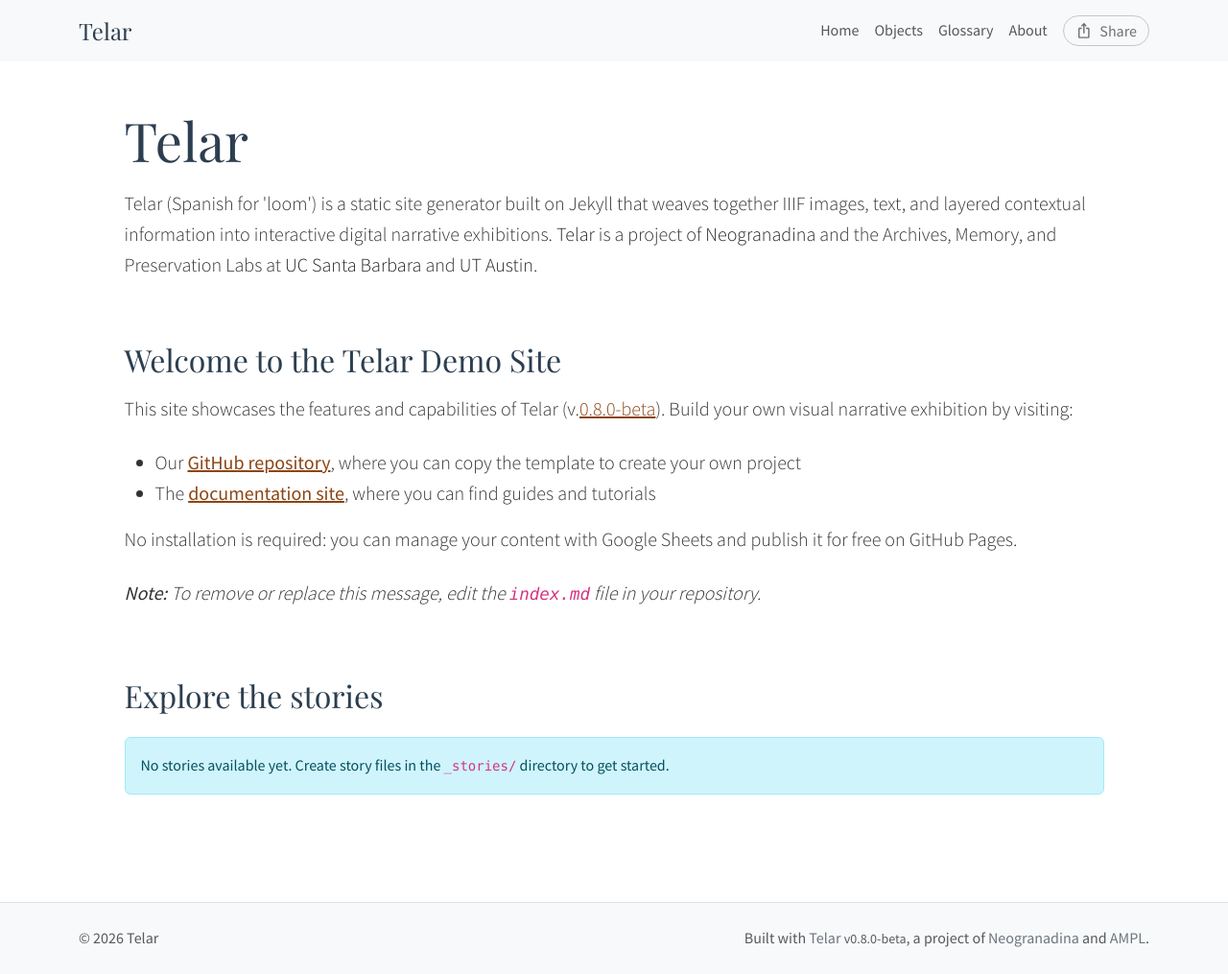
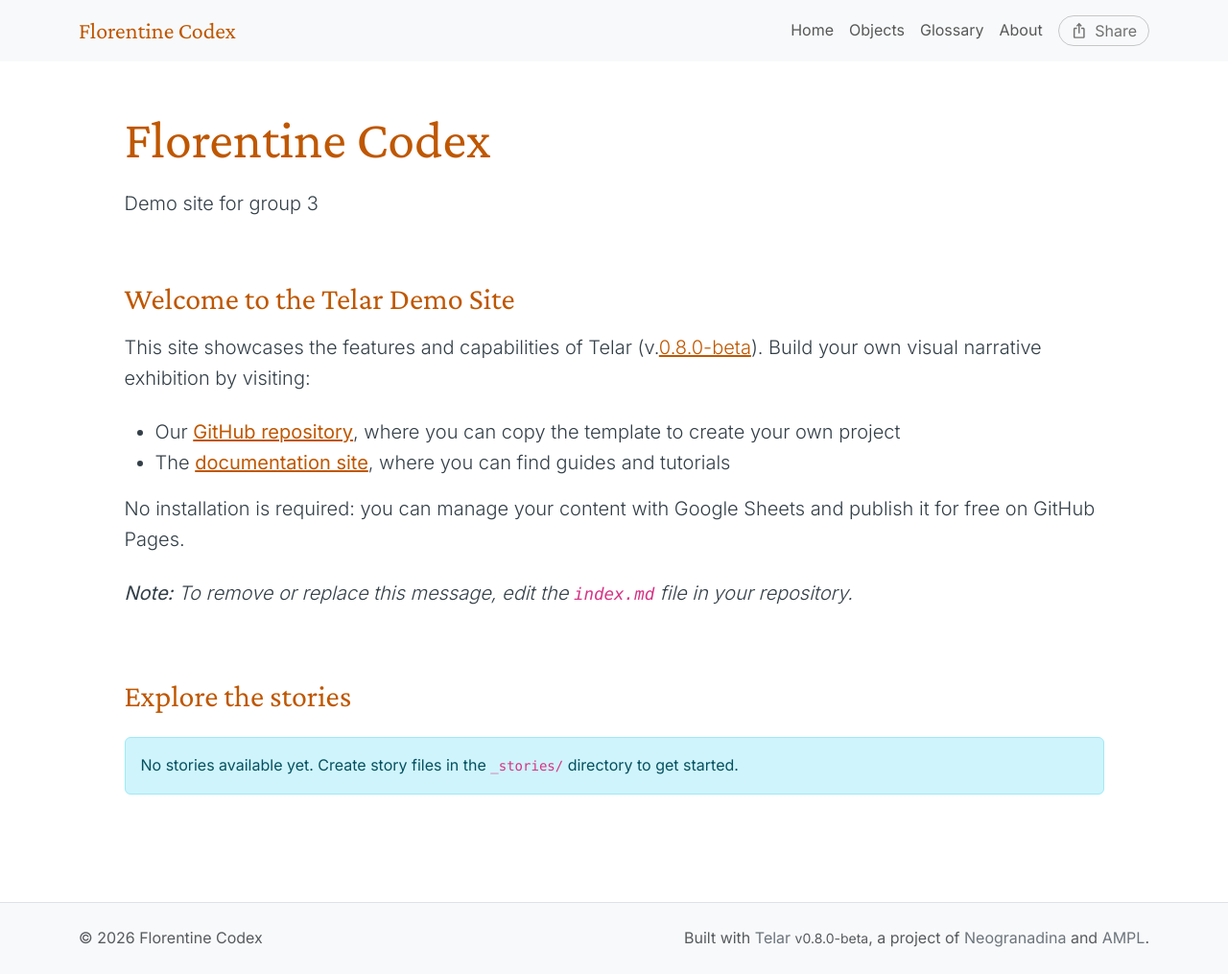
Before and after one commit to joannesyi/group3, a Jekyll site: the page built from index.md, in a window 1280 px wide. Shown: the whole page at 96% size. Built offline with Jekyll 4.4.1, drawn with Linux system fonts in a browser that asks for light colours.

Commit message:
Update _config.yml

```diff
--- a/_config.yml
+++ b/_config.yml
@@ -2,13 +2,13 @@
 # https://telar.org
 
 # Site Settings
-title: Telar
-description: "Telar (Spanish for 'loom') is a static site generator built on Jekyll that weaves together IIIF images, text, and layered contextual information into interactive digital narrative exhibitions. <a href='https://github.com/UCSB-AMPLab/telar'>Telar</a> is a project of <a href='https://neogranadina.org'>Neogranadina</a> and the Archives, Memory, and Preservation Labs at <a href='https://ampl.clair.ucsb.edu/'>UC Santa Barbara</a> and <a href='https://liberalarts.utexas.edu/history/'>UT Austin</a>."
-baseurl: "/telar"
-url: "https://ampl.clair.ucsb.edu"
+title: Florentine Codex
+description: "Demo site for group 3"
+baseurl: "/group3"
+url: "https://joannesyi.github.io"
 author: ""
 email: ""
-telar_theme: "paisajes" # Options: paisajes, neogranadina, santa-barbara, austin, or custom
+telar_theme: "austin" # Options: paisajes, neogranadina, santa-barbara, austin, or custom
 logo: "" # Path to logo image (optional, max 80px tall, 200-300px wide recommended)
 telar_language: "en" # Options: "en" (English), "es" (Español)
 
@@ -46,8 +46,8 @@ story_key: "test"
 #    - If running locally: Run `python3 scripts/fetch_google_sheets.py` before building
 google_sheets:
   enabled: true
-  shared_url: "https://docs.google.com/spreadsheets/d/18dJWy9wkLD7Muokigg4wp85c3Vsjuphdrn0g51pwkGY/edit"
-  published_url: "https://docs.google.com/spreadsheets/d/e/2PACX-1vT9eeRoyQCr1j-1uDaWBm-rgZNXtn9A-mepL0I4dqDTx2-E_6gbVD-8x0DYDVhppiAzrFpd20_9cr3z/pubhtml"
+  shared_url: "https://docs.google.com/spreadsheets/d/13eDyIEnqFqIt-0B4ONpE9hkQ9gPQxTeff6ewPxmBeRc/edit?usp=sharing"
+  published_url: "https://docs.google.com/spreadsheets/d/e/2PACX-1vQ7BXdx98_uHRqkATa56AX9-kYb5CUcCuq1nLwh4BradL8yKCj44YXyI-hnUAbzqEoRSVUDVAKZVJ--/pubhtml"
 
 
 #
```
